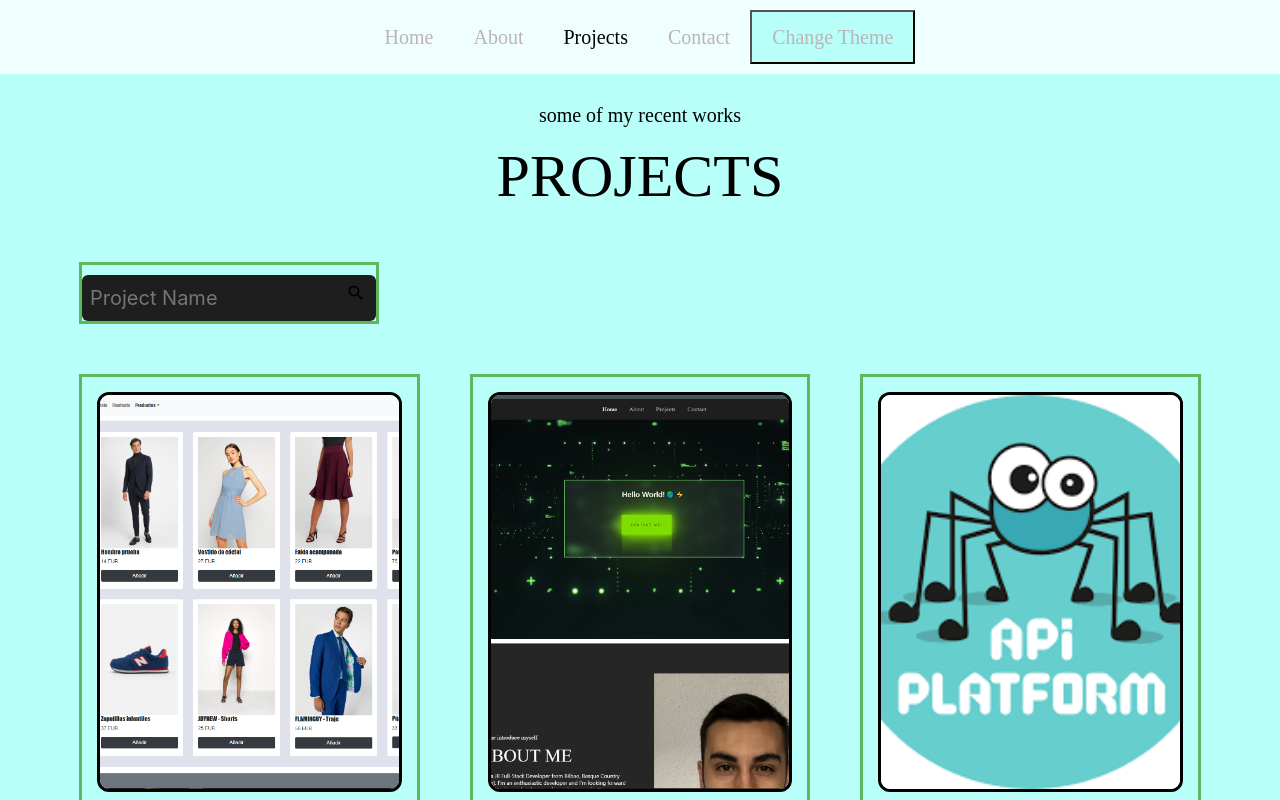
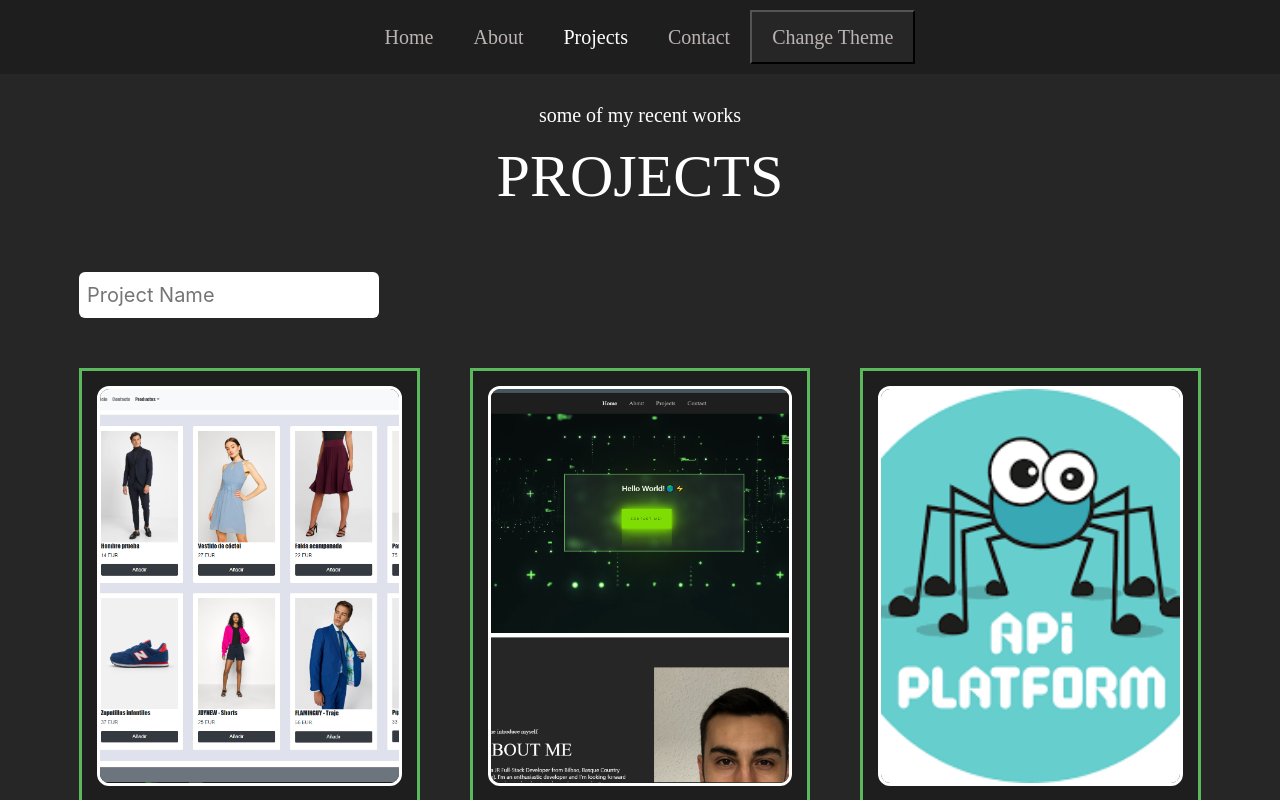
Before and after one commit to Doblepe/Portfolio, a React (Create React App) app in the folder client/: page /projects in a window 1280 px wide. Shown: the top 800 px of the page. Built offline with nearby package versions, Linux system fonts and the light colour scheme.

Commit message:
Little changes

```diff
--- a/client/src/App.js
+++ b/client/src/App.js
@@ -20,7 +20,7 @@ function App() {
     theme === 'light' ? setTheme("dark") : setTheme("light");
   }
   return (
-    <ThemeProvider theme={theme === "light" ? lightTheme : darkTheme}>
+    <ThemeProvider theme={theme === "dark" ? lightTheme : darkTheme}>
       <GlobalStyles />
       <Router>
         <NavMenu themeToggler={themeToggler} />
--- a/client/src/Components/Contact/form.css
+++ b/client/src/Components/Contact/form.css
@@ -14,7 +14,6 @@ textarea {
   font-size: 2rem;
   padding: 1.2rem;
   color: var(--gray-1);
-  background-color: var(--deep-dark);
   outline: none;
   border: none;
   border-radius: 8px;
@@ -25,7 +24,6 @@ textarea {
   resize: vertical;
 }
 button[type='submit'] {
-  background-color: var(--gray-1);
   color: var(--black);
   font-size: 2rem;
   display: inline-block;
--- a/client/src/Components/Projects/ProjectItem.js
+++ b/client/src/Components/Projects/ProjectItem.js
@@ -8,9 +8,8 @@ const ProjectItemStyles = styled.div`
   border: solid 3px var(--green);
   padding: 1.5rem;
   background-color: ${(props) =>
-    props.theme.bg
+    props.theme.bg_2
   }
-
 }
   .projectItem__img {
     width: 100%;
--- a/client/src/Components/Reusable/Footer.js
+++ b/client/src/Components/Reusable/Footer.js
@@ -6,7 +6,7 @@ import PText from './PText';
 const FooterStyle = styled.div`
   background-color: ${(props) =>
     props.theme.bg
-  };;
+  };
   padding-top: 10rem;
   color: ${(props) =>
     props.theme.text
--- a/client/src/pages/About.js
+++ b/client/src/pages/About.js
@@ -147,7 +147,7 @@ export default function About() {
                   My vision is to make the world a better place. Nowadays almost everything is becoming better than ever. It is time for us to create better stuff that helps the world to become a better place.
                 </PText>
               </div>
-              <Button btnText="Download CV" btnLink="#" />
+              {/*  <Button btnText="Download CV" btnLink="#" /> */}
             </div>
             <div className="right">
               <img src={AboutImg} alt="me" />
--- a/client/src/pages/Projects.js
+++ b/client/src/pages/Projects.js
@@ -23,15 +23,11 @@ const ProjectStyle = styled.div`
     position: relative;
     width: 300px;
     margin-top: 5rem;
-    border: solid var(--green);
   }
   .projects__searchBar input {
     width: 100%;
     font-size: 2rem;
     padding: 0.8rem;
-    color:${(props) =>
-    props.theme.text
-  };
     border-radius: 6px;
     outline: none;
     border: none;
@@ -41,10 +37,10 @@ const ProjectStyle = styled.div`
     width: 2rem;
     right: 1rem;
   }
-  .projects__searchBar .searchIcon path {
+ /*  .projects__searchBar .searchIcon path {
     color: ${(props) =>
     props.theme.text
-  };
+  } */;
   }
   @media only screen and (max-width: 768px) {
     .projects__searchBar,
--- a/client/src/styles/Theme.js
+++ b/client/src/styles/Theme.js
@@ -1,5 +1,4 @@
 // Theme Presets
-import { createGlobalStyle } from "styled-components";
 export const lightTheme = {
     name: "light",
     body: "#FFFFFF",
```
